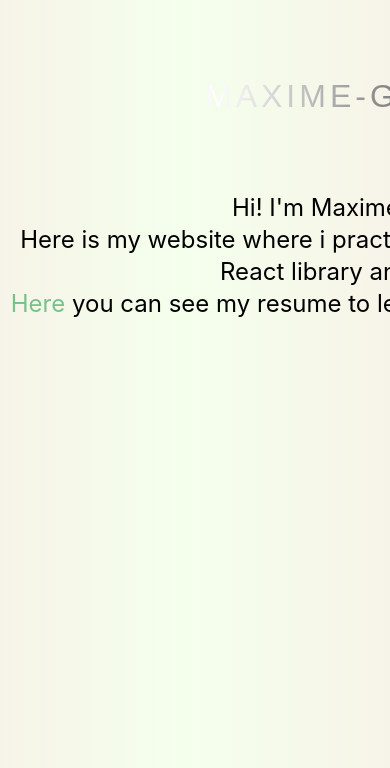
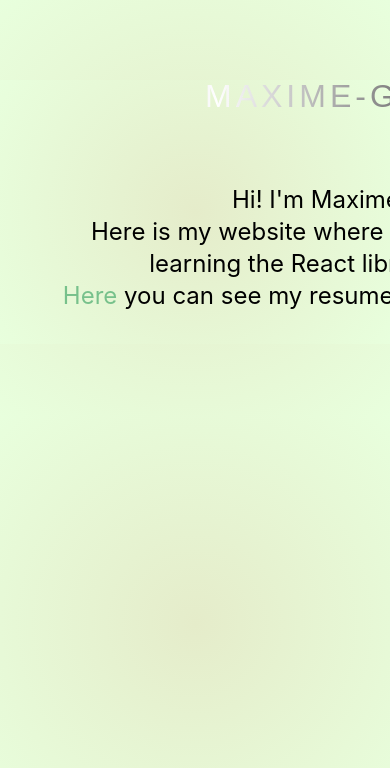
Before and after one commit to Gorrog87/resume, a Next.js app: page / in a window 390 px wide. Shown: the top 768 px of the page. Built offline with nearby package versions, Linux system fonts and the light colour scheme.

Commit message:
changed the background gradient to circle gradient & displayed the components a better way

```diff
--- a/components/Formation.js
+++ b/components/Formation.js
@@ -5,25 +5,30 @@ export default function Formation() {
         <h4 className="text-center my-20 text-3xl">
           <strong>Formations</strong>
         </h4>
+
+        <div className="formation">
           <div className="flex justify-center">
             <a
               href="https://openclassrooms.com/fr/"
               target="_blank"
               rel="noreferrer"
-            className=""
+              className="shadowed"
             >
               <img
-              src="https://www.anaf.fr/wp-content/uploads/2020/09/OpenClassroom_LOGO.png"
+                src="https://is4-ssl.mzstatic.com/image/thumb/Purple116/v4/a2/bd/f1/a2bdf1af-0d82-33b0-d5f1-8b7e452d21d3/AppIcon-1x_U007emarketing-0-6-0-85-220.png/1200x600wa.png"
                 alt="openclassrooms-logo"
-              className="w-32 mb-5"
+                className="w-32 mb-5 "
                 id="logo"
               ></img>
             </a>
           </div>
           <p className="text-center">
-          en alternance : Concepteur / Développeur d'applications web JavaScript
-          / ReactJs
+            en alternance : Concepteur / Développeur d'applications web
+            JavaScript / ReactJs
           </p>
+        </div>
+
+        <div className="formation">
           <div className="flex justify-center">
             <a
               href="https://www.lewagon.com/fr"
@@ -40,9 +45,10 @@ export default function Formation() {
             </a>
           </div>
           <p className="text-center">
-          Paris (janvier - mars 2022) : Concepteur / Développeur d'applications
-          web
+            Paris (janvier - mars 2022) : Concepteur / Développeur
+            d'applications web
           </p>
+        </div>
       </div>
     </>
   );
--- a/components/Header.js
+++ b/components/Header.js
@@ -15,7 +15,7 @@ export default function Header() {
           />
         </div>
 
-        <div className="name-and-links">
+        <div className="shadowed">
           <h1><strong>Maxime Gourgues</strong></h1>
           <h4 className="md:ml-4"><strong>Développeur frontend junior</strong></h4>
           <div className="">
--- a/pages/index.js
+++ b/pages/index.js
@@ -20,7 +20,7 @@ export default function Home() {
           MAXIME-GOURGUES.COM
         </h1>
       </div>
-      <div className="text-center mt-20 text-2xl">
+      <div className="text-center mt-20 text-2xl text-intro">
         <p>
           Hi! I'm Maxime, a new web developer.<br></br>
           Here is my website where i practice my programming skills like
--- a/styles/globals.css
+++ b/styles/globals.css
@@ -2,7 +2,6 @@
 @tailwind components;
 @tailwind utilities;
 @import url("https://fonts.googleapis.com/css2?family=Paytone+One&display=swap");
-
 
 * {
   box-sizing: border-box;
@@ -14,13 +13,8 @@ body {
   margin: 0;
   font-family: -apple-system, BlinkMacSystemFont, Segoe UI, Roboto, Oxygen,
     Ubuntu, Cantarell, Fira Sans, Droid Sans, Helvetica Neue, sans-serif;
-  /* background: rgb(246, 244, 232); */
-  background: linear-gradient(
-    90deg,
-    rgba(246, 244, 232, 1) 0%,
-    rgba(244, 255, 236, 1) 47%,
-    rgba(246, 244, 232, 1) 100%
-  );
+    background: rgb(229,236,202);
+    background: radial-gradient(circle, rgba(229,236,202,1) 0%, rgb(232 255 221) 100%);
 }
 
 .domain-name {
@@ -73,6 +67,12 @@ a i {
   border-radius: 1.25rem;
 }
 
+.formation {
+  display: flex;
+  justify-content: center;
+  align-items: center;
+  margin: 0 2em 0 2em;
+}
 
 .logo-formation {
   width: fit-content;
@@ -115,10 +115,9 @@ a i {
 }
 
 @media only screen and (min-width: 280px) and (max-width: 700px) {
-
   #__next {
     width: 229vw;
-}
+  }
 
   .code-icon-wraper {
     display: flex;
@@ -137,10 +136,13 @@ a i {
     text-align: center;
   }
 
-  .name-and-links{
+  .shadowed {
     margin-top: 1em;
   }
 
+  .text-intro {
+    margin: 3em 2em;
+  }
 
 }
 
```
Lines whose indentation alone changed are shown as unchanged.
